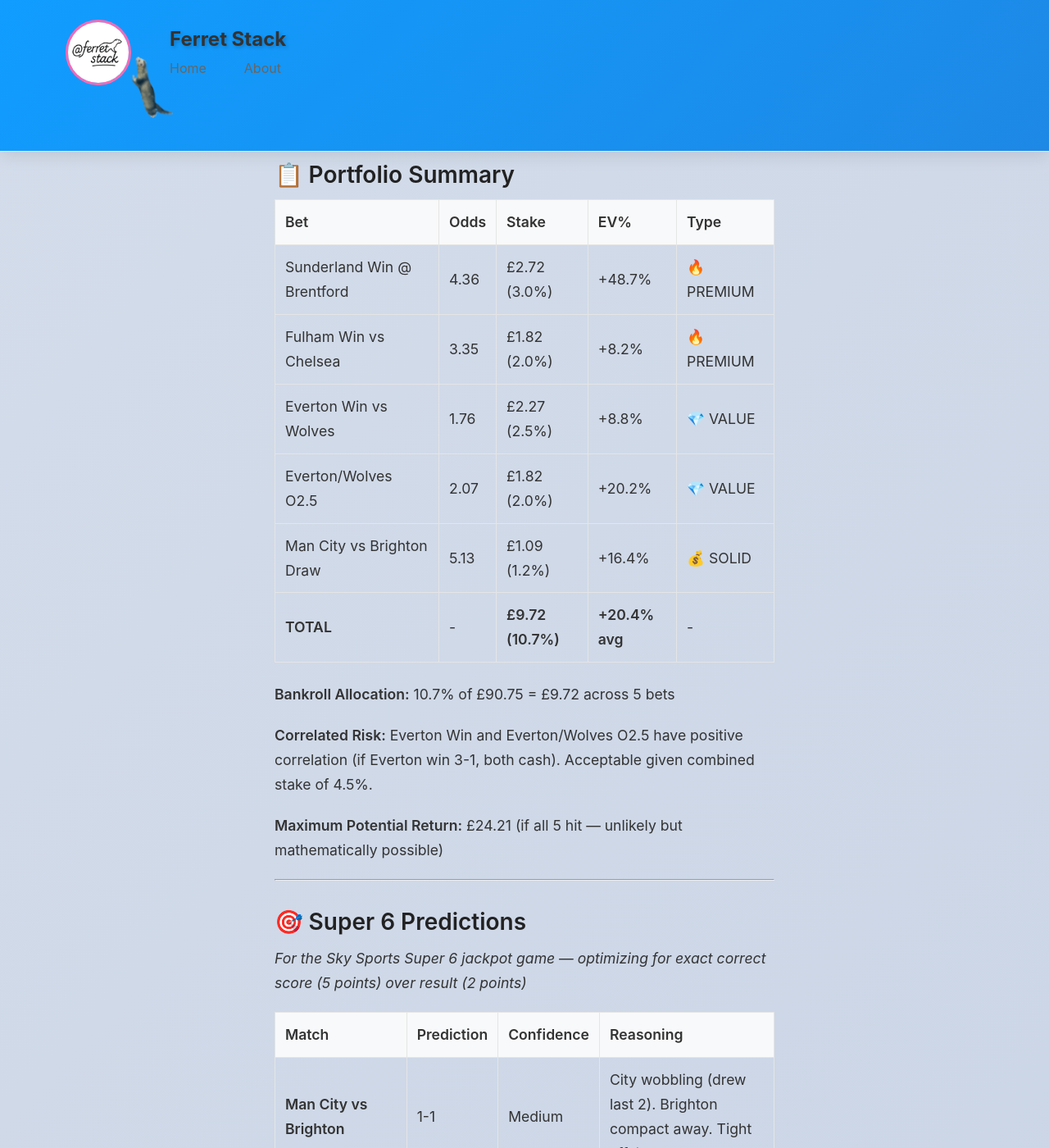
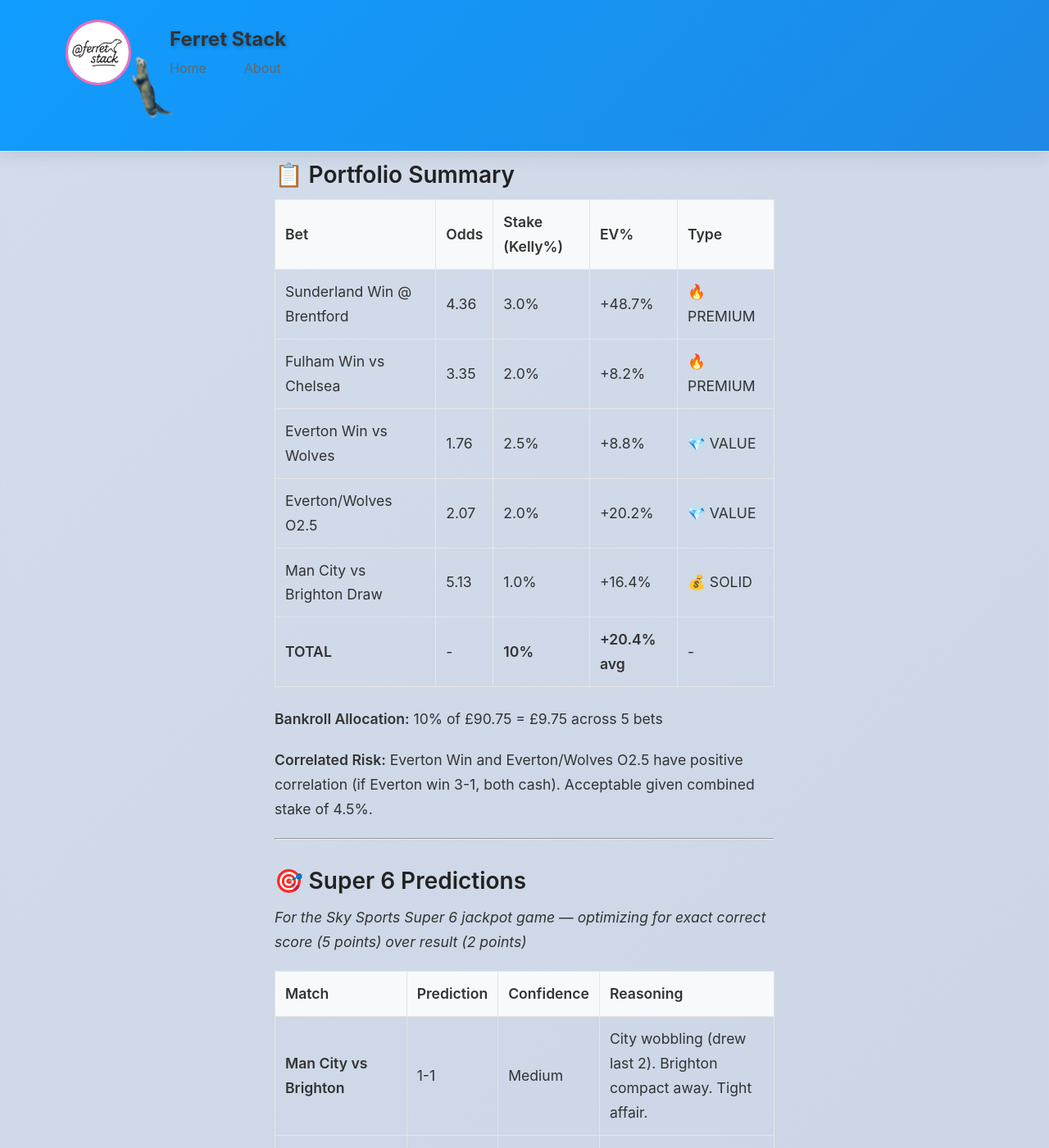
Before and after one commit to ferret-stack/ferret-stack.github.io, a Jekyll site: the page built from _posts/2026-01-05-Matchweek-21.md, in a window 1280 px wide and 1400 px high, scrolled down 10884 px. Shown: the whole window at 82% size. Built offline with Jekyll 4.4.1, drawn with Linux system fonts in a browser that asks for light colours.

Commit message:
Update 2026-01-05-Matchweek-21.md

```diff
--- a/_posts/2026-01-05-Matchweek-21.md
+++ b/_posts/2026-01-05-Matchweek-21.md
@@ -225,20 +225,18 @@
 
 ## 📋 **Portfolio Summary**
 
-|Bet|Odds|Stake|EV%|Type|
+|Bet|Odds|Stake (Kelly%)|EV%|Type|
 |---|---|---|---|---|
-|Sunderland Win @ Brentford|4.36|£2.72 (3.0%)|+48.7%|🔥 PREMIUM|
-|Fulham Win vs Chelsea|3.35|£1.82 (2.0%)|+8.2%|🔥 PREMIUM|
-|Everton Win vs Wolves|1.76|£2.27 (2.5%)|+8.8%|💎 VALUE|
-|Everton/Wolves O2.5|2.07|£1.82 (2.0%)|+20.2%|💎 VALUE|
-|Man City vs Brighton Draw|5.13|£1.09 (1.2%)|+16.4%|💰 SOLID|
-|**TOTAL**|-|**£9.72 (10.7%)**|**+20.4% avg**|-|
+|Sunderland Win @ Brentford|4.36|3.0%|+48.7%|🔥 PREMIUM|
+|Fulham Win vs Chelsea|3.35|2.0%|+8.2%|🔥 PREMIUM|
+|Everton Win vs Wolves|1.76|2.5%|+8.8%|💎 VALUE|
+|Everton/Wolves O2.5|2.07|2.0%|+20.2%|💎 VALUE|
+|Man City vs Brighton Draw|5.13|1.0%|+16.4%|💰 SOLID|
+|**TOTAL**|-|**10%**|**+20.4% avg**|-|
 
-**Bankroll Allocation:** 10.7% of £90.75 = £9.72 across 5 bets
+**Bankroll Allocation:** 10% of £90.75 = £9.75 across 5 bets
 
 **Correlated Risk:** Everton Win and Everton/Wolves O2.5 have positive correlation (if Everton win 3-1, both cash). Acceptable given combined stake of 4.5%.
-
-**Maximum Potential Return:** £24.21 (if all 5 hit — unlikely but mathematically possible)
 
 ---
 
```
